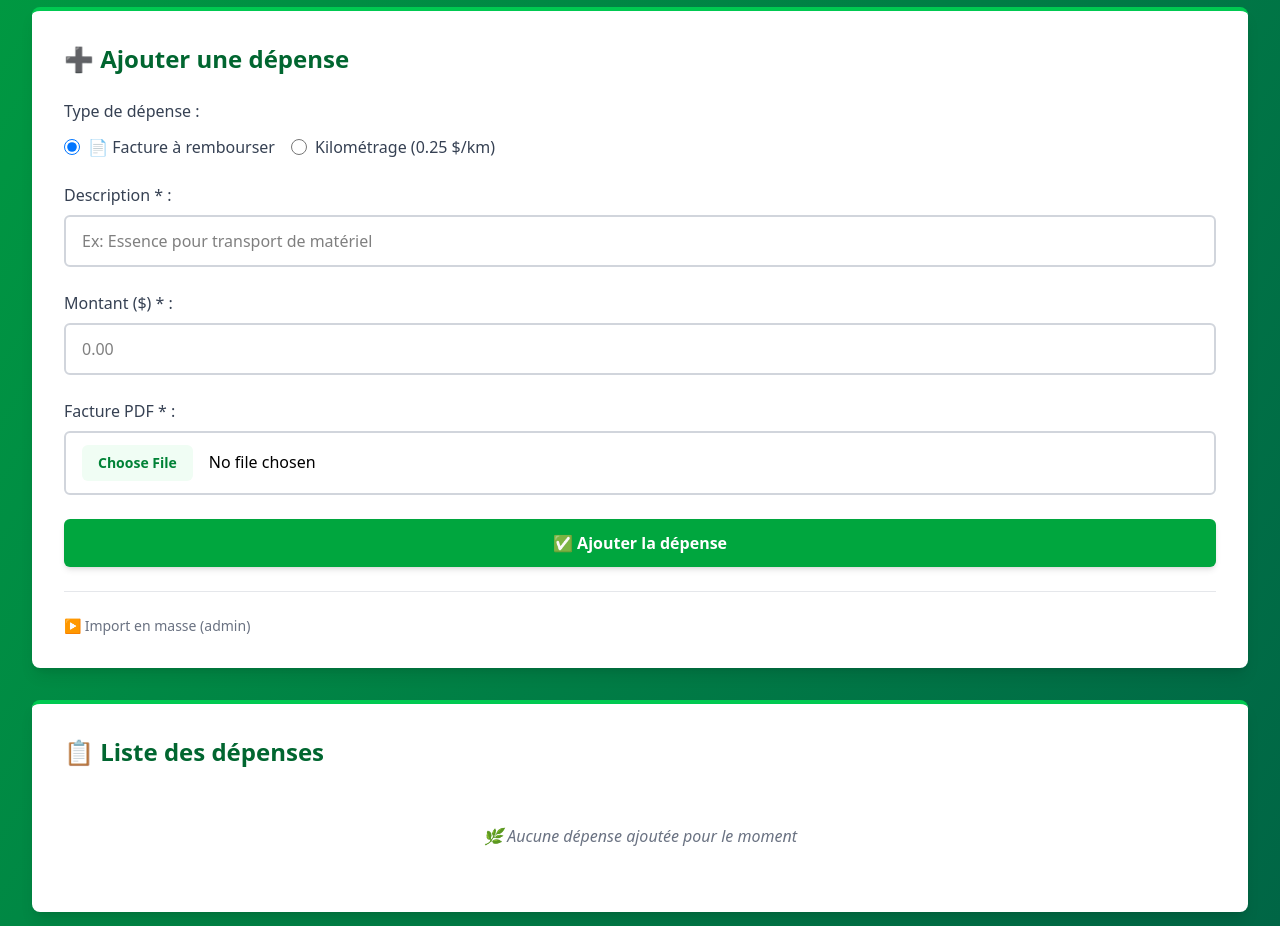
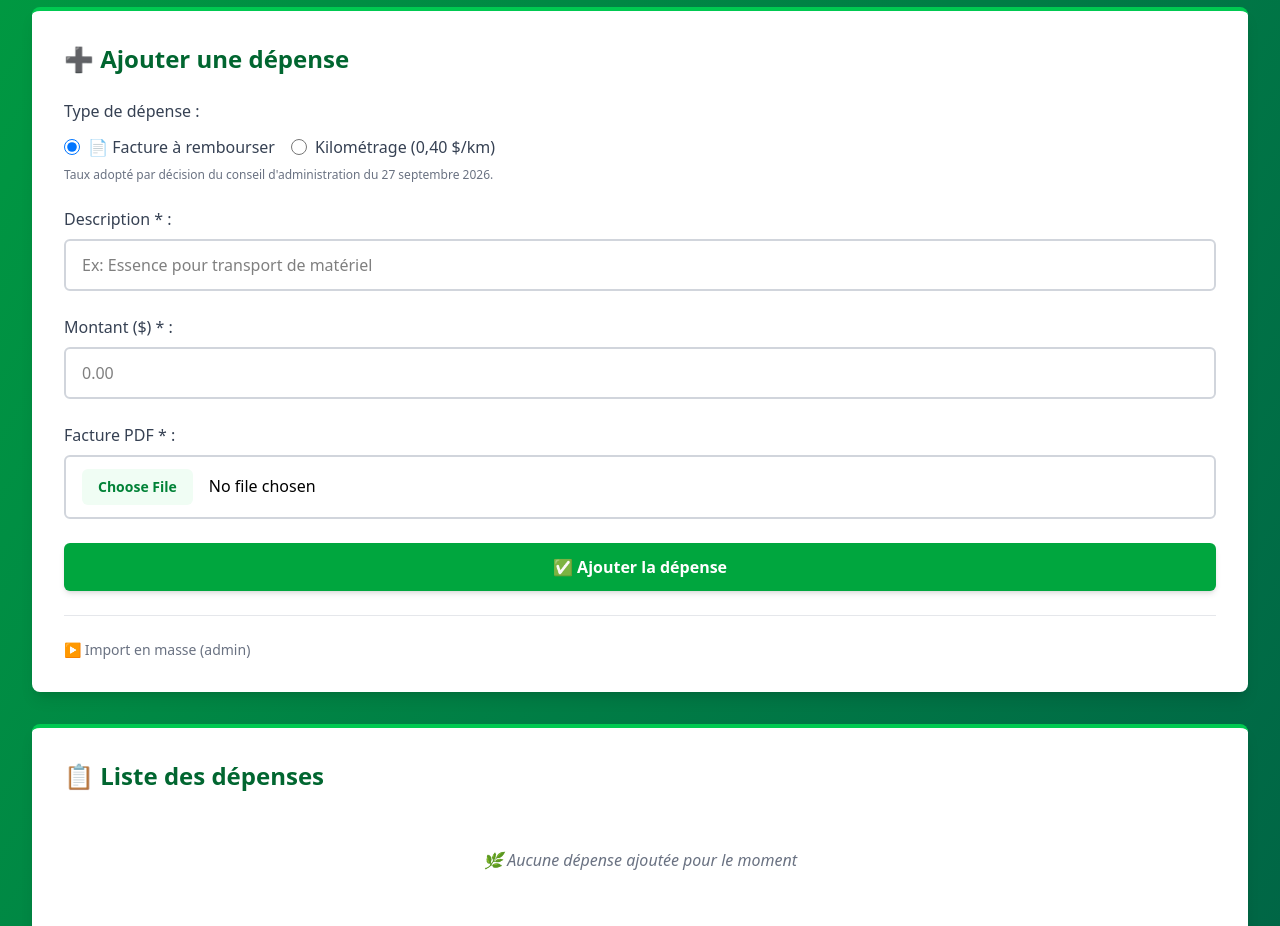
Before and after one commit to julbrs/mon-compte-de-depenses, a React (Vite) app: page / in a window 1280 px wide. Shown: the part 820-1746 px from the top of the page. Built offline with nearby package versions, Linux system fonts and the light colour scheme.

Commit message:
Taux kilométrique à 0,40 $/km (décision du 27 septembre 2026)

```diff
--- a/src/App.tsx
+++ b/src/App.tsx
@@ -16,7 +16,7 @@ function App() {
   const [invoices, setInvoices] = useState<Invoice[]>([]);
   const [volunteerName, setVolunteerName] = useState("");
   const [additionalInfo, setAdditionalInfo] = useState("");
-  const [kmRate] = useState(0.25); // Taux par km en dollars
+  const [kmRate] = useState(0.4); // Taux par km en dollars (0,40 $/km)
 
   const addExpense = (expense: Omit<Expense, "id">) => {
     setExpenses([...expenses, { ...expense, id: Date.now() }]);
--- a/src/components/ExpenseForm.tsx
+++ b/src/components/ExpenseForm.tsx
@@ -1,5 +1,6 @@
 import { useState, FormEvent, ChangeEvent } from "react";
 import type { ExpenseFormProps, Expense } from "../types/expense";
+import { formatRate } from "../utils/formatRate.ts";
 
 function ExpenseForm({ onAddExpense, onAddMultipleExpenses, kmRate }: ExpenseFormProps) {
   const [expenseType, setExpenseType] = useState<"invoice" | "km">("invoice");
@@ -151,9 +152,12 @@ function ExpenseForm({ onAddExpense, onAddMultipleExpenses, kmRate }: ExpenseFor
                 onChange={(e) => setExpenseType(e.target.value as "invoice" | "km")}
                 className="w-4 h-4 text-green-600 focus:ring-green-500"
               />
-              <span className="text-gray-700">Kilométrage ({kmRate} $/km)</span>
+              <span className="text-gray-700">Kilométrage ({formatRate(kmRate)} $/km)</span>
             </label>
           </div>
+          <p className="text-xs text-gray-500 mt-2">
+            Taux adopté par décision du conseil d'administration du 27 septembre 2026.
+          </p>
         </div>
 
         <div>
--- a/src/components/ExpenseList.tsx
+++ b/src/components/ExpenseList.tsx
@@ -1,4 +1,5 @@
 import type { ExpenseListProps } from "../types/expense";
+import { formatRate } from "../utils/formatRate.ts";
 
 function ExpenseList({ expenses, onDeleteExpense, kmRate }: ExpenseListProps) {
   if (expenses.length === 0) {
@@ -57,7 +58,7 @@ function ExpenseList({ expenses, onDeleteExpense, kmRate }: ExpenseListProps) {
                     <div className="flex flex-col gap-1">
                       <span>📅 {new Date(expense.kmDate || "").toLocaleDateString("fr-CA")}</span>
                       <span>
-                        {expense.kilometers} km × {kmRate} $/km
+                        {expense.kilometers} km × {formatRate(kmRate)} $/km
                       </span>
                     </div>
                   )}
--- /dev/null
+++ b/src/utils/formatRate.ts
@@ -0,0 +1,2 @@
+// Formate un taux monétaire à la française, ex. 0.4 -> "0,40"
+export const formatRate = (rate: number): string => rate.toFixed(2).replace(".", ",");
--- a/src/utils/pdfGenerator.ts
+++ b/src/utils/pdfGenerator.ts
@@ -2,6 +2,7 @@ import { jsPDF } from "jspdf";
 import autoTable from "jspdf-autotable";
 import { PDFDocument } from "pdf-lib";
 import type { Expense } from "../types/expense";
+import { formatRate } from "./formatRate.ts";
 
 export const generatePDF = async (
   volunteerName: string,
@@ -42,7 +43,7 @@ export const generatePDF = async (
         index + 1,
         "Kilométrage",
         expense.description,
-        `Date: ${formattedDate}\n${expense.kilometers} km × ${kmRate} $/km`,
+        `Date: ${formattedDate}\n${expense.kilometers} km × ${formatRate(kmRate)} $/km`,
         `${((expense.kilometers || 0) * kmRate).toFixed(2)} $`,
       ];
     }
@@ -88,7 +89,7 @@ export const generatePDF = async (
   // Note de bas de page
   doc.setFontSize(9);
   doc.setFont("helvetica", "normal");
-  doc.text("Taux de remboursement kilométrique : " + kmRate + " $/km", 20, currentY);
+  doc.text("Taux de remboursement kilométrique : " + formatRate(kmRate) + " $/km", 20, currentY);
 
   const invoiceExpenses = expenses.filter((e) => e.type === "invoice");
   if (invoiceExpenses.length > 0) {
```
Also changed, not shown: 2 other files (tests, documents, lock files or other folders).
